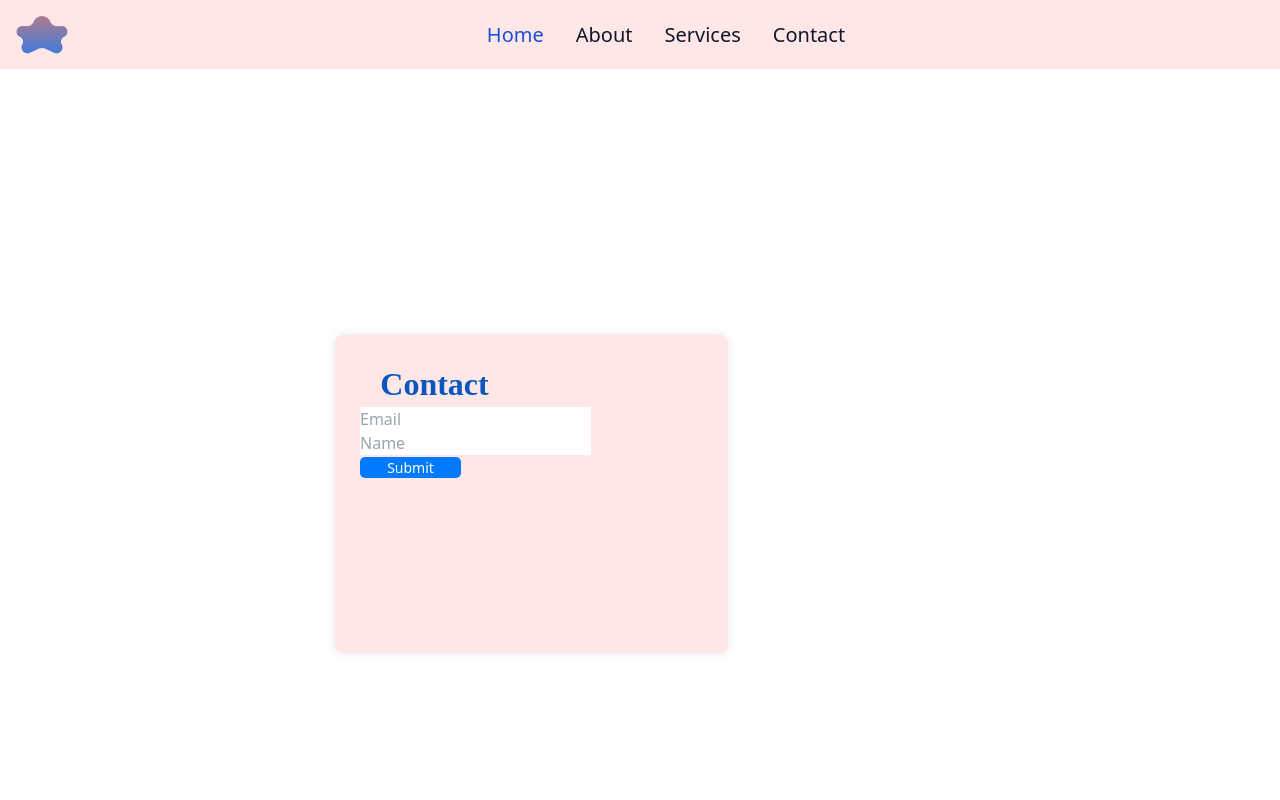
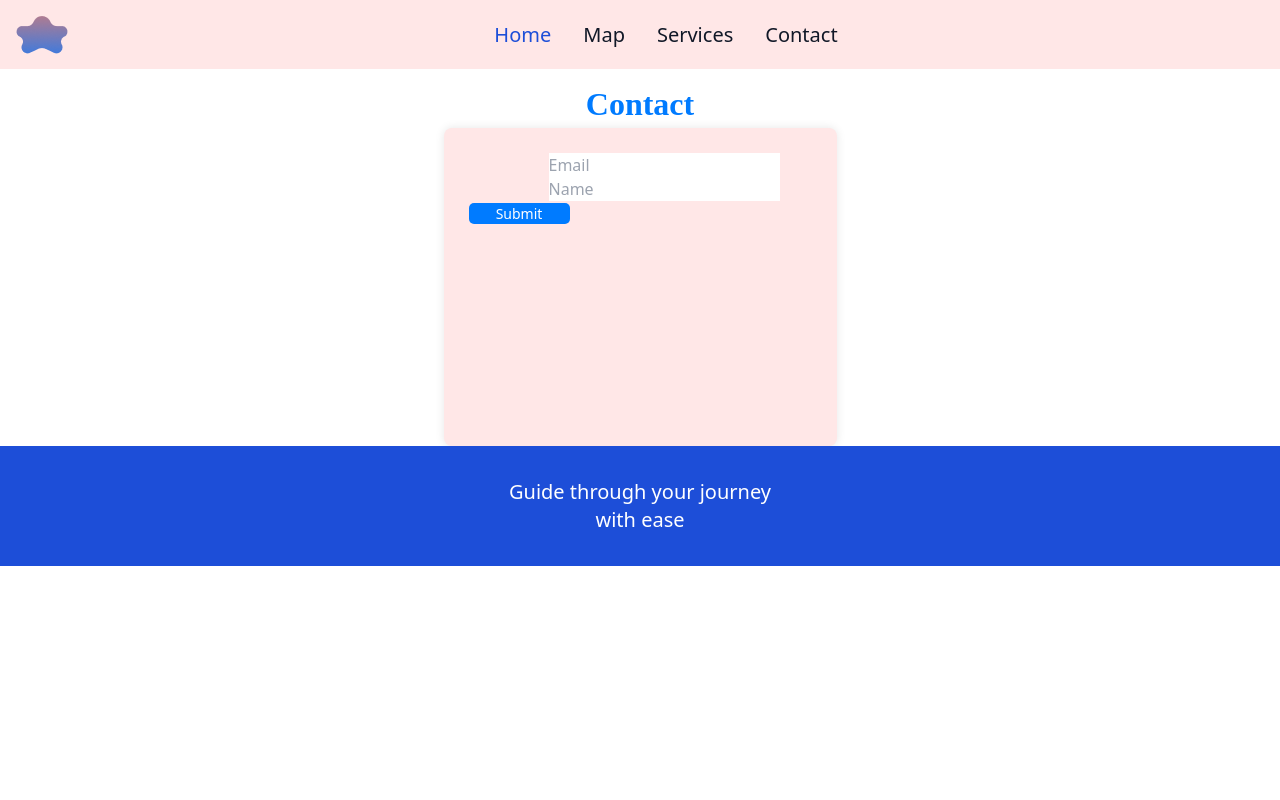
Before and after one commit to cecegonzo/SoftwareFinal, a React (Create React App) app: page /Contact in a window 1280 px wide. Shown: the top 800 px of the page. Built offline with nearby package versions, Linux system fonts and the light colour scheme.

Commit message:
taking away the about

```diff
--- a/src/App.js
+++ b/src/App.js
@@ -2,7 +2,6 @@ import {BrowserRouter, Routes, Route} from'react-router-dom';
 import Home from './pages/Home';
 import Contact from './pages/Contact';
 import Map from './pages/Map';
-import About from './pages/About';
 import Services from './pages/Services';
 
 export default function App () {
@@ -14,7 +13,7 @@ export default function App () {
                     <Route path='/Home' element= {<Home />} />
                     <Route path='/Contact' element= {<Contact />} />
                     <Route path='/Map' element= {<Map />} />
-                    <Route path='/About' element= {<About/>} />
+
                     <Route path='/Services' element= {<Services />} />
                 </Routes>
             </BrowserRouter>
--- a/src/components/Navbar.jsx
+++ b/src/components/Navbar.jsx
@@ -25,7 +25,7 @@ const Navbar = () => {
         <a href="/Home" class="block py-2 px-3 text-white bg-[#1D7AF2] rounded md:bg-transparent md:text-blue-700 md:p-0 " aria-current="page">Home</a>
       </li>
       <li>
-        <a href="/About" class="block py-2 px-3 text-gray-900 rounded md:hover:bg-transparent md:hover:text-blue-700 md:p-0 hover:text-[#1D7AF2]">About</a>
+        <a href="/Map" class="block py-2 px-3 text-gray-900 rounded md:hover:bg-transparent md:hover:text-blue-700 md:p-0 hover:text-[#1D7AF2]">Map</a>
       </li>
       <li>
         <a href="/Services" class="block py-2 px-3 text-gray-900 rounded md:hover:bg-transparent md:hover:text-blue-700 md:p-0 hover:text-[#1D7AF2]">Services</a>
--- a/src/css/Contact.module.css
+++ b/src/css/Contact.module.css
@@ -15,42 +15,43 @@ form{
     top: -202px;
     left: 2076px;
     border-radius: 20px;
+    text-indent: 80px;
     background: #FFE7E7;
     padding: 25px;
     border-radius: 8px;
     box-shadow: 0 0 10px rgba(0,0, 0, .1);
     color: #333;
-    margin: 335px;
+    margin: auto;
+
 }
 
  h1{
     font-size: 32px;
     font-family: Poppins;
     width: 149px;
-    height: 47px;
-    top: -277px;
-    left: 2199px;
+    margin: auto;
     font-weight: 600;
-    line-height: 48px;
-    color:#0957BE;
+    color:#007BFF;
     text-align: center;
 }
 
 
-.input-box {
+
+.input-box .field {
     width: 248px;
     height: 64px;
+    color: #0056b3;
     top: -170px;
     left: 2100px;
     margin-bottom: 15px;
-    box-sizing: 1000px;
+    box-sizing: 100px;
 }
 
-button {
+
+form button {
     width: 101px;
     height: 21px;
-    top: 57px;
-    right: 2330px;
+    text-align: center;
     background-color: #007BFF;
     color: white;
     border: none;
@@ -58,14 +59,16 @@ button {
     font-size: 14px;
     cursor: pointer;
     transition: background-color 0.3s ease;
+    margin: auto;
+
 }
 
-button:hover {
+form button:hover {
     background-color: #0056b3;
 }
 
 @media(max-width: 768px){
     form{
-        padding: 20px;
+        padding: 25px;
     }
 }
--- a/src/pages/About.jsx
+++ /dev/null
@@ -1,24 +0,0 @@
-import React from 'react'
-import Navbar from '../components/Navbar';
-import Footer from '../components/Footer';
-import'../css/About.module.css'
-
-const About = () => {
-  return (
-    <div className='bg-white'>
-      <Navbar />
-      <h1>About Us</h1>
-    <section className='about'>
-    <h1>About Us</h1>
-
-
-    </section>
-
-
-
-<Footer />
-</div>
-  )
-}
-
-export default About
--- a/src/pages/Contact.jsx
+++ b/src/pages/Contact.jsx
@@ -8,14 +8,17 @@ import "../css/Contact.module.css";
 const Contact =() => {
   return(
 
-    <div className='bg-white'>
+    <div>
       <Navbar />
+
+      <h1 className='mt-20 text-center'>Contact </h1>
 
 
 <section className="contact">
+
       <form>
 
-      <h1>Contact </h1>
+
         <div className="input-box">
           <input type="text" className="field" placeholder='Email' required ></input>
         </div>
```
